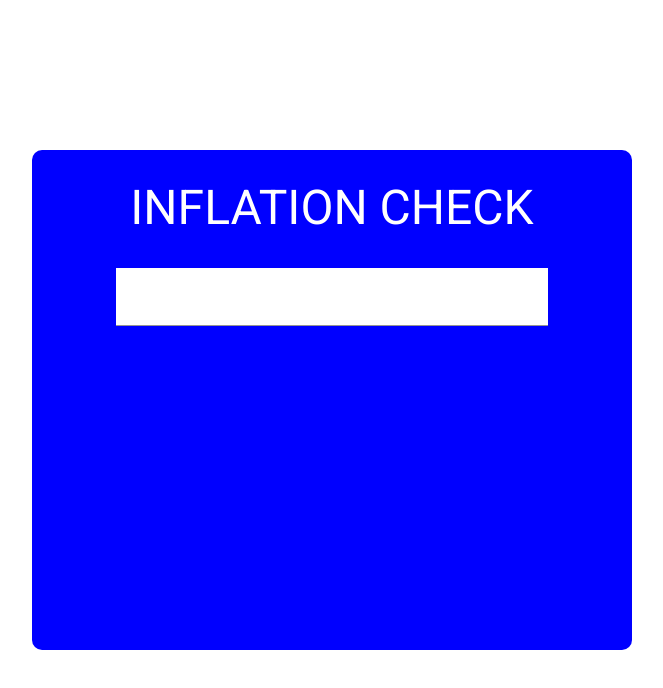
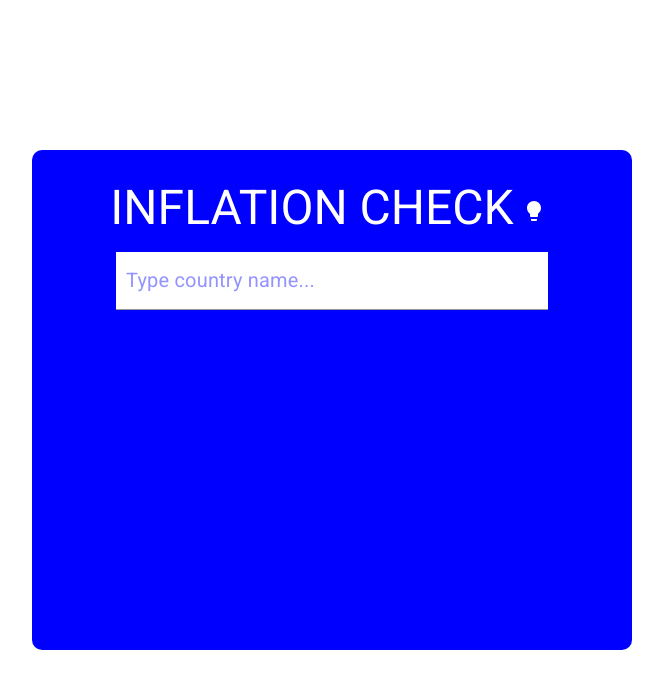
Before and after one commit to linh-nguyenkhanh/inflation-check-app, a React (Vite) app: page / in a window 1280 px wide. Shown: the top 688 px of the page, without its empty margins (264-927 px from the left). Built offline with nearby package versions, Linux system fonts and the light colour scheme.

Commit message:
make tooltip

```diff
--- a/src/App.jsx
+++ b/src/App.jsx
@@ -1,13 +1,8 @@
 import React, { useState, useEffect } from "react";
 import { styled } from "@mui/material/styles";
-import {
-  Box,
-  Container,
-  Typography,
-  FormControl,
-  InputLabel,
-  Input,
-} from "@mui/material";
+import { Box, Container, Typography, FormControl, Input } from "@mui/material";
+
+import LightbulbIcon from "@mui/icons-material/Lightbulb";
 
 import CalendarMonthOutlinedIcon from "@mui/icons-material/CalendarMonthOutlined";
 import TrendingUpOutlinedIcon from "@mui/icons-material/TrendingUpOutlined";
@@ -18,7 +13,11 @@ import "@fontsource/roboto/400.css";
 import "@fontsource/roboto/500.css";
 import "@fontsource/roboto/700.css";
 
+import IconButton from "@mui/material/IconButton";
+import Tooltip from "@mui/material/Tooltip";
 import Grid2 from "@mui/material/Unstable_Grid2/Grid2";
+import Fade from "@mui/material/Fade";
+import Zoom from "@mui/material/Zoom";
 // xs, extra-small: 0px
 // xl, extra-large: 1536px
 const Root = styled("div")(({ theme }) => ({
@@ -105,9 +104,19 @@ const App = () => {
             sx={{ Typography: { lg: "h3", sm: "h4", xs: "h6" } }}
           >
             INFLATION CHECK
+            <Tooltip
+              title="Number of countries to search is 38"
+              sx={{ color: "white" }}
+              TransitionComponent={Fade}
+              TransitionProps={{ timeout: 900 }}
+              followCursor
+            >
+              <IconButton>
+                <LightbulbIcon />
+              </IconButton>
+            </Tooltip>
           </Typography>
           <FormControl sx={{ display: "flex", margin: "0px 60px" }}>
-            <InputLabel focused variant="outlined" htmlFor="search" />
             <Input
               type="text"
               sx={{
```
